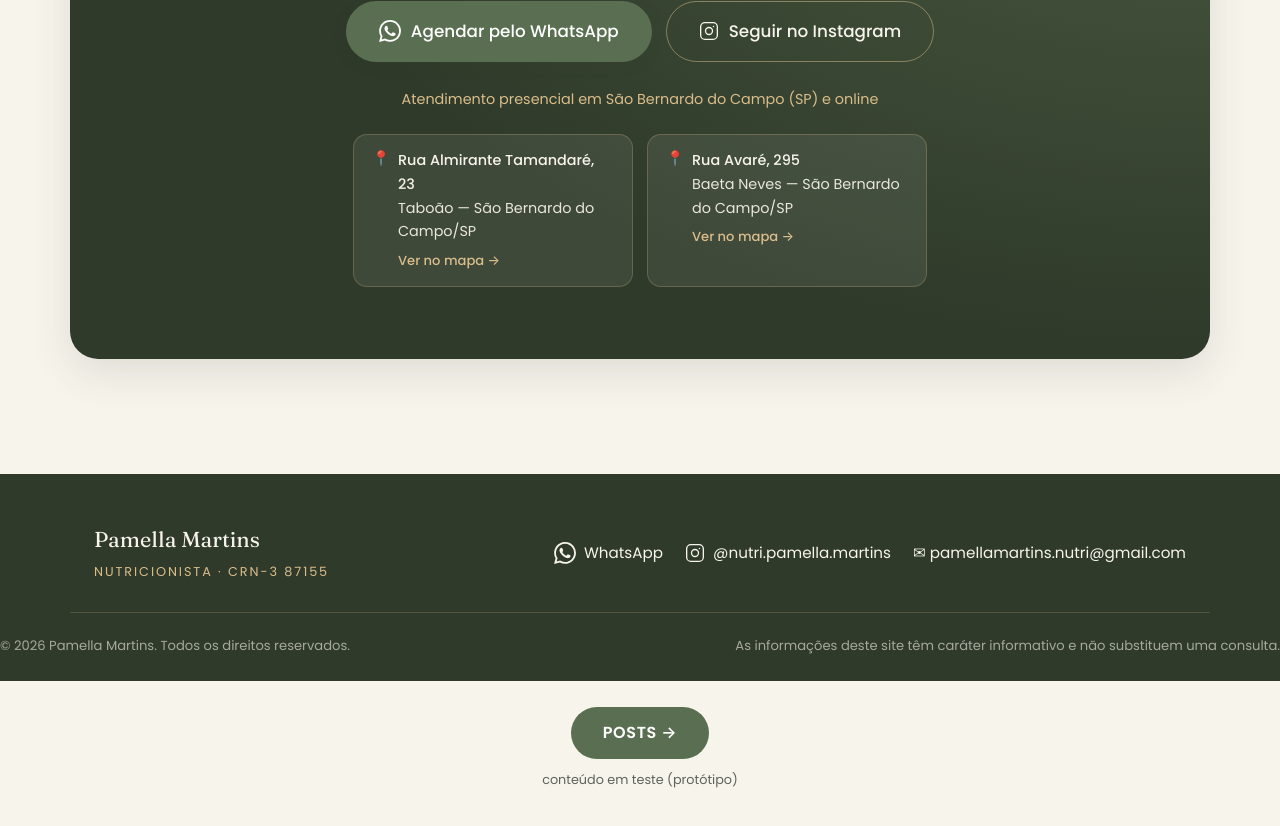
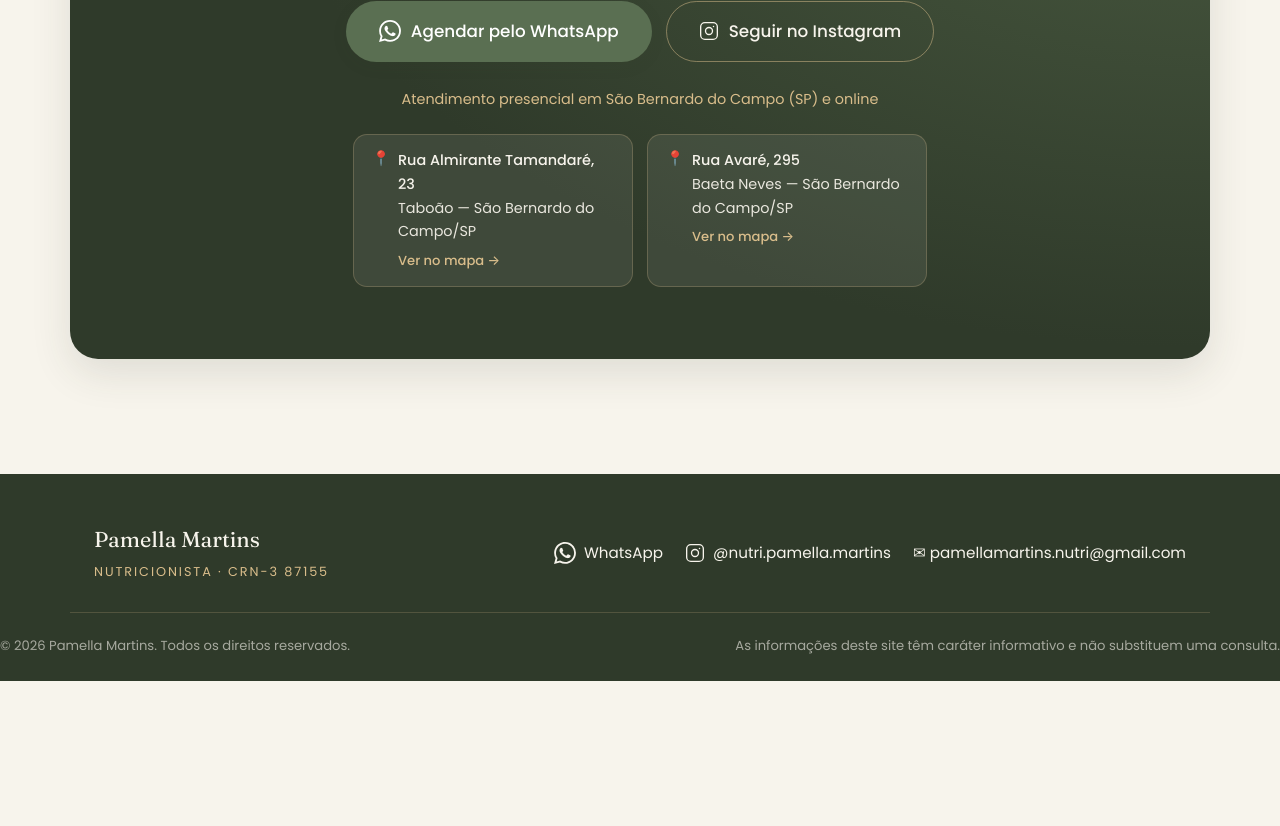
Before and after one commit to trence-adm/Pamella, a React (Vite) app: page / in a window 1280 px wide. Shown: the part 6058-6884 px from the top of the page. After the commit the page ends 6739 px from the top, so only its background shows below. Built offline with nearby package versions, Linux system fonts and the light colour scheme.

Commit message:
chore(home): remove botao POSTS do rodape (/posts so por URL direta)

```diff
--- a/src/App.tsx
+++ b/src/App.tsx
@@ -29,26 +29,7 @@ export default function App() {
         <CTA />
       </main>
       <Footer />
-      <section style={{ background: '#f7f4ec', textAlign: 'center', padding: '26px 16px 44px' }}>
-        <a
-          href="/posts"
-          style={{
-            display: 'inline-block',
-            background: '#5a6f52',
-            color: '#fff',
-            padding: '13px 32px',
-            borderRadius: 999,
-            textDecoration: 'none',
-            fontWeight: 600,
-            letterSpacing: '.04em',
-          }}
-        >
-          POSTS →
-        </a>
-        <div style={{ color: '#5e6359', fontSize: '.8rem', marginTop: 10 }}>
-          conteúdo em teste (protótipo)
-        </div>
-      </section>
+      {/* /posts continua acessível só pela URL direta (sem botão no site) */}
       <WhatsAppFloat />
     </>
   );
```
